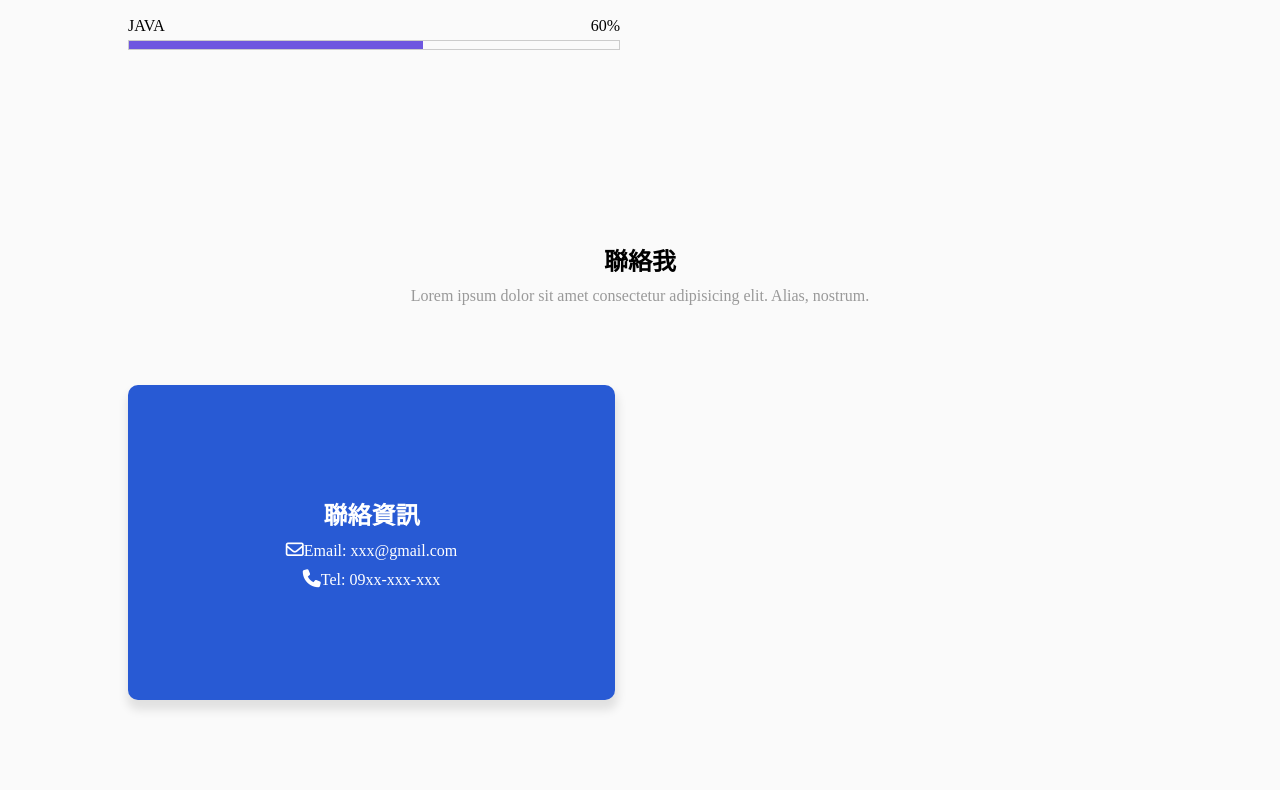
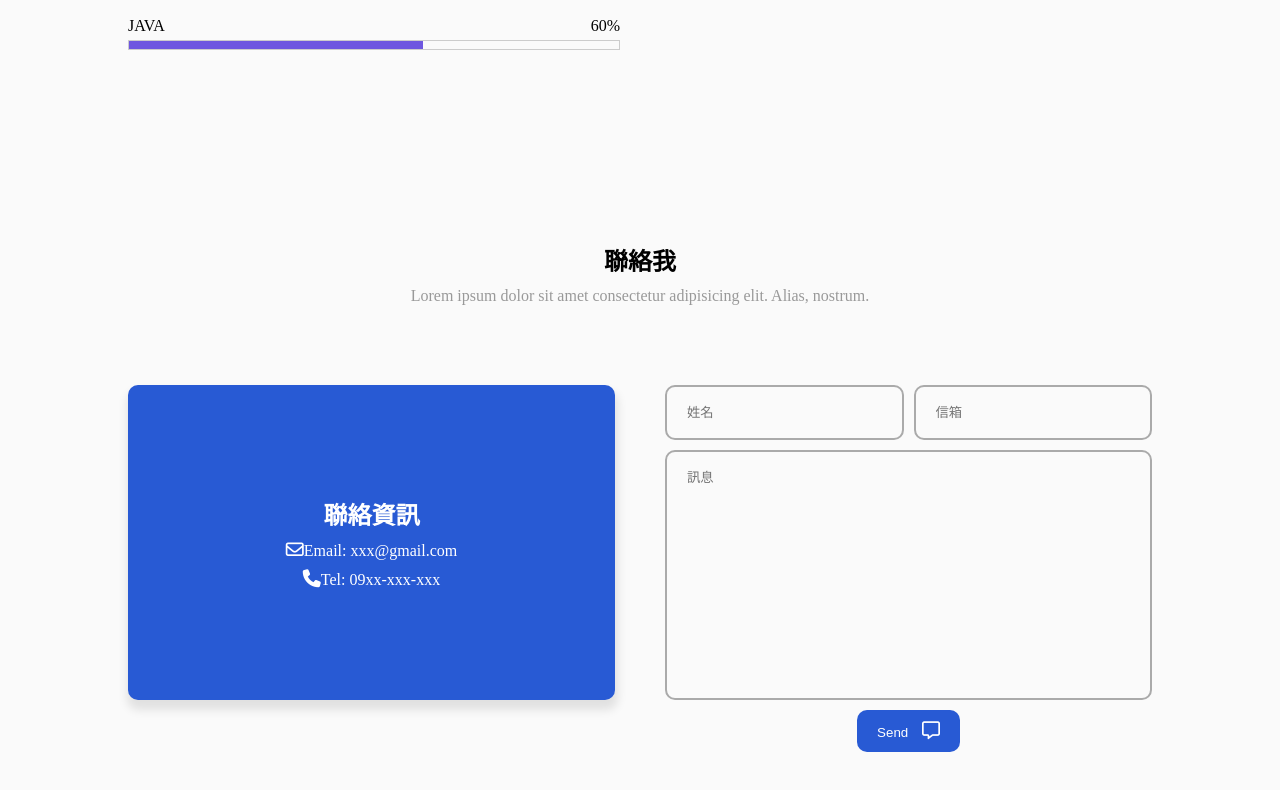
Before and after one commit to Bambooman0112/mcu-113-1-web-12133014-final, a plain HTML site: page src/index.html in a window 1280 px wide. Shown: the part 1710-2500 px from the top of the page. Drawn offline with Linux system fonts and the light colour scheme.

Commit message:
feat(contact): 聯絡作者表單樣式實作

```diff
--- a/src/index.html
+++ b/src/index.html
@@ -170,7 +170,14 @@
                 <div><i class="fa-solid fa-phone"></i>Tel: 09xx-xxx-xxx</div>
               </div>
             </div>
-            <div class="from"></div>
+            <div class="from">
+              <input type="text" placeholder="姓名" />
+              <input type="email" placeholder="信箱" />
+              <textarea placeholder="訊息"></textarea>
+              <button type="button" class="btn">
+                Send <i class="fa-regular fa-message"></i>
+              </button>
+            </div>
           </div>
         </section>
       </main>
--- a/src/scss/_contact.scss
+++ b/src/scss/_contact.scss
@@ -31,4 +31,40 @@
       font-size: 18px;
     }
   }
+
+  .from {
+    display: grid;
+    grid-template-columns: repeat(2, 1fr);
+    grid-template-rows: 55px 250px 1fr;
+    gap: 10px;
+
+    input,
+    textarea {
+      background: transparent;
+      border: 2px solid #aaa;
+      border-radius: 10px;
+      padding: 15px 20px;
+      outline: none;
+    }
+
+    input {
+      padding: 15px 20px;
+    }
+
+    textarea {
+      grid-column: 1/3;
+      resize: none;
+    }
+
+    .btn {
+      margin: 0 auto;
+      grid-column: 1/3;
+      background-color: var(--third-color);
+      color: var(--withe-color);
+
+      i {
+        font-size: 18px;
+      }
+    }
+  }
 }
```
Also changed, not shown: src/scss/style.css, 1 other file.
